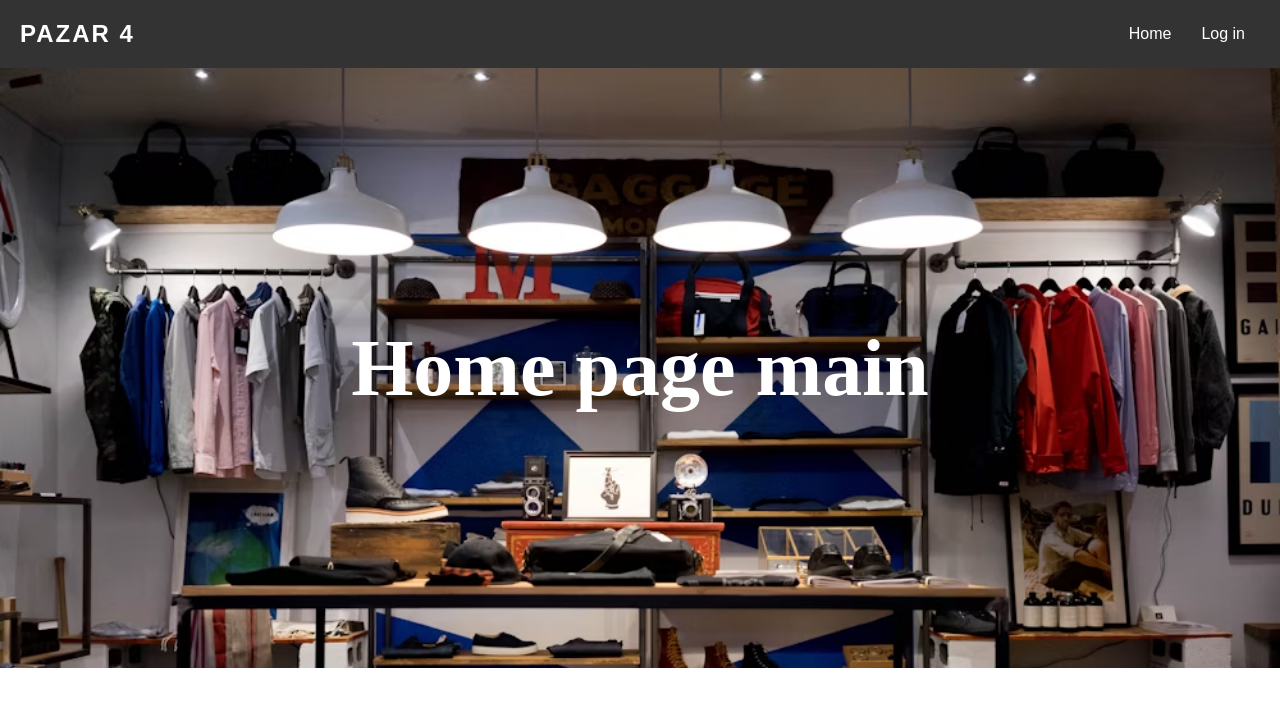
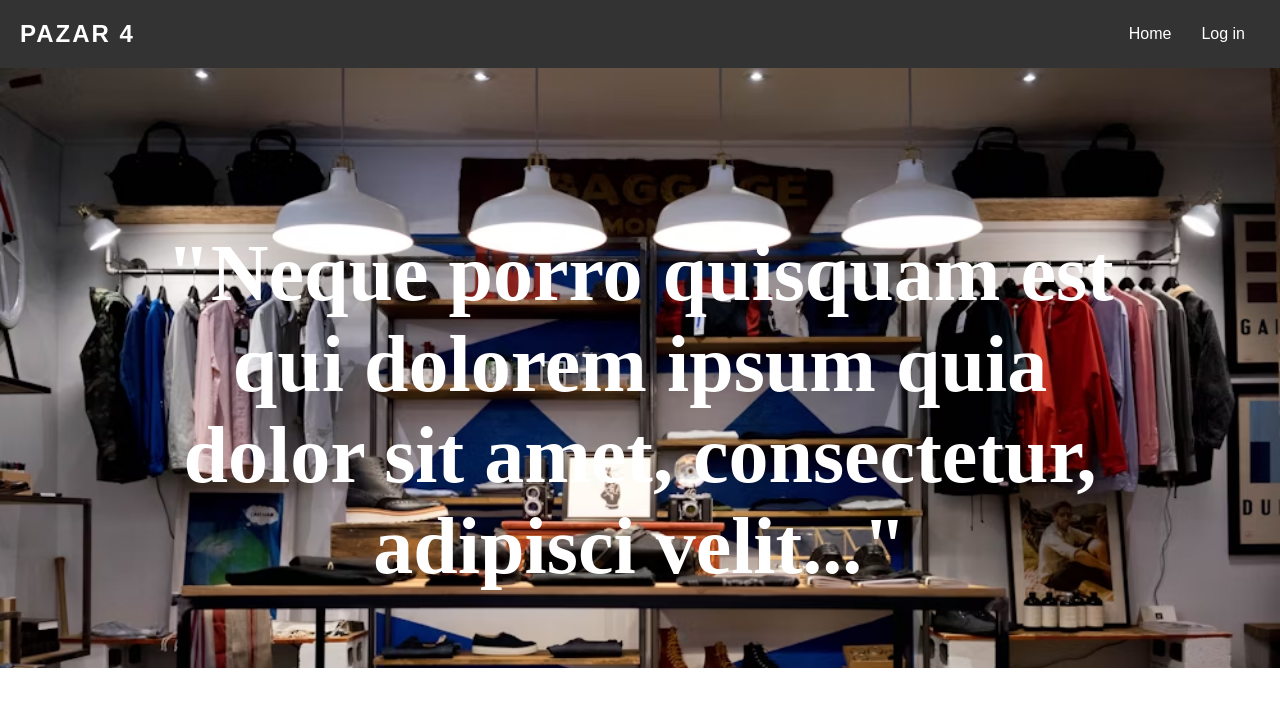
Before and after one commit to Kostadin-Pejoski/React-Eshop, a React (Create React App) app: page /home in a window 1280 px wide. Shown: the top 706 px of the page. Built offline with nearby package versions, Linux system fonts and the light colour scheme; no server answers.

Commit message:
minor style tweaks

```diff
--- a/src/Components/HomePageMain.jsx
+++ b/src/Components/HomePageMain.jsx
@@ -1,7 +1,7 @@
 export default function HomePageMain(){
     return (
         <div className="homePageMain">
-            Home page main
+            "Neque porro quisquam est qui dolorem ipsum quia dolor sit amet, consectetur, adipisci velit..."
         </div>
     )
 }
--- a/src/index.css
+++ b/src/index.css
@@ -190,8 +190,8 @@ nav a:hover{
 
 .homePageMain{
   display: flex;
-  justify-content: center;
-  align-items: center;
+  /* justify-content: center; */
+  /* align-items: center; */
   background-image: url('/public/background.avif');
   background-repeat: no-repeat;
   background-size: cover;
@@ -199,4 +199,6 @@ nav a:hover{
   font-weight: bold;
   color: white;
   font-size: 5em;
+  padding: 2em;
+  text-align: center;
 }
```
